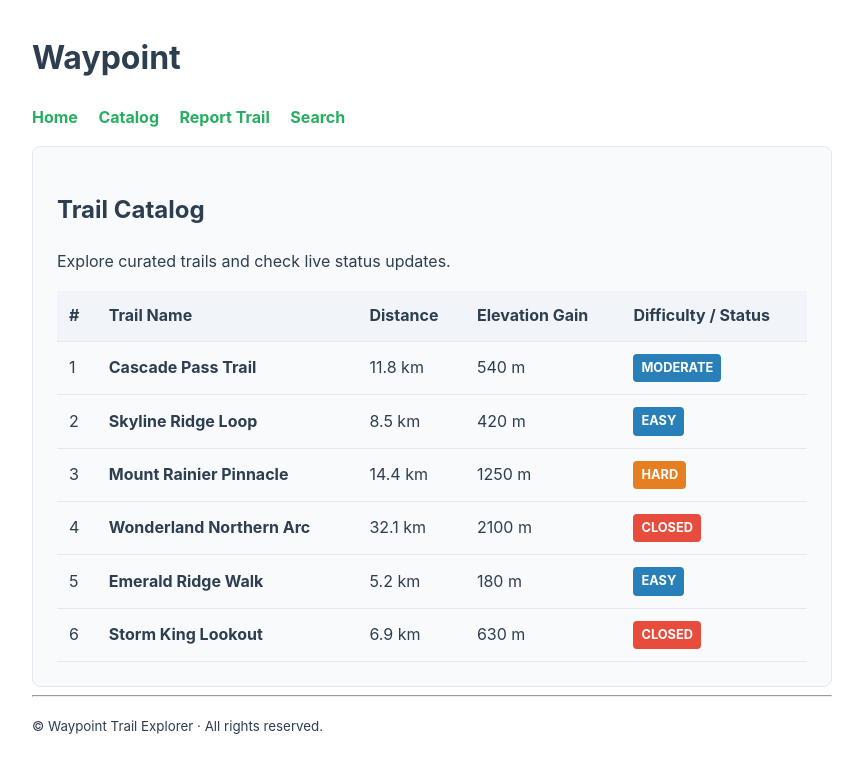
After one commit to GT-Codeur/waypoint-project, a Django app: page /catalog/ in a window 1280 px wide. The commit adds this page. Shown: the top 773 px of the page, without its empty margins (208-1071 px from the left). Run offline with Django 4.2, Linux system fonts and the light colour scheme.

Commit message:
week 11 commit

```diff
--- /dev/null
+++ b/templates/base.html
@@ -0,0 +1,20 @@
+{% load static %}
+<!DOCTYPE html>
+<html lang="en">
+<head>
+    <meta charset="UTF-8">
+    <meta name="viewport" content="width=device-width, initial-scale=1.0">
+    <title>{% block title %}Waypoint{% endblock %}</title>
+    <link rel="stylesheet" href="{% static 'css/style.css' %}">
+    {% block extra_head %}{% endblock %}
+</head>
+<body>
+    {% include "partials/navbar.html" %}
+
+    <main class="card">
+        {% block content %}{% endblock %}
+    </main>
+
+    {% include "partials/footer.html" %}
+</body>
+</html>
--- /dev/null
+++ b/templates/catalog.html
@@ -0,0 +1,75 @@
+{% extends "base.html" %}
+
+{% block title %}Waypoint · Trail Catalog{% endblock %}
+
+{% block extra_head %}
+<style>
+    .badge {
+        display: inline-block;
+        padding: 0.25rem 0.5rem;
+        border-radius: 4px;
+        font-size: 0.8rem;
+        font-weight: bold;
+        color: white;
+        text-transform: uppercase;
+    }
+    .badge-open { background-color: #27ae60; }
+    .badge-hard { background-color: #e67e22; }
+    .badge-closed { background-color: #e74c3c; }
+    .badge-easy { background-color: #2980b9; }
+
+    table {
+        width: 100%;
+        border-collapse: collapse;
+        margin-top: 1rem;
+    }
+    th, td {
+        text-align: left;
+        padding: 0.75rem;
+        border-bottom: 1px solid #e2e8f0;
+    }
+    th {
+        background-color: #f1f5f9;
+    }
+</style>
+{% endblock %}
+
+{% block content %}
+    <h2>Trail Catalog</h2>
+    <p>Explore curated trails and check live status updates.</p>
+
+    <table>
+        <thead>
+            <tr>
+                <th>#</th>
+                <th>Trail Name</th>
+                <th>Distance</th>
+                <th>Elevation Gain</th>
+                <th>Difficulty / Status</th>
+            </tr>
+        </thead>
+        <tbody>
+            {% for trail in trails %}
+                <tr>
+                    <td>{{ forloop.counter }}</td>
+                    <td><strong>{{ trail.name }}</strong></td>
+                    <td>{{ trail.distance|floatformat:1 }} km</td>
+                    <td>{{ trail.elevation }} m</td>
+                    <td>
+                        {% if not trail.is_open %}
+                            <span class="badge badge-closed">CLOSED</span>
+                        {% elif trail.difficulty == "Expert" or trail.difficulty == "Hard" %}
+                            <span class="badge badge-hard">HARD</span>
+                        {% else %}
+                            <span class="badge badge-easy">{{ trail.difficulty|upper }}</span>
+                        {% endif %}
+                    </td>
+                </tr>
+            {% empty %}
+                <tr>
+                    <td colspan="5">No trails available in the catalog.</td>
+                </tr>
+            {% endfor %}
+        </tbody>
+    </table>
+{% endblock %}
--- /dev/null
+++ b/templates/partials/footer.html
@@ -0,0 +1,4 @@
+<footer>
+    <hr>
+    <p><small>&copy; Waypoint Trail Explorer · All rights reserved.</small></p>
+</footer>
--- /dev/null
+++ b/templates/partials/navbar.html
@@ -0,0 +1,9 @@
+<header>
+    <h1>Waypoint</h1>
+    <nav>
+        <a href="{% url 'home' %}">Home</a>
+        <a href="{% url 'catalog' %}">Catalog</a>
+        <a href="{% url 'report' %}">Report Trail</a>
+        <a href="{% url 'search' %}">Search</a>
+    </nav>
+</header>
--- a/trails/views.py
+++ b/trails/views.py
@@ -10,7 +10,6 @@ def home(request):
 
 def report(request):
     if request.method == "POST":
-        # Extract POST data safely
         reporter_name = request.POST.get("name", "Hiker").strip()
         email = request.POST.get("email", "").strip()
         trail_name = request.POST.get("trail", "Unknown Trail").strip()
@@ -24,15 +23,65 @@ def report(request):
         }
         return render(request, "report_thanks.html", context)
 
-    # GET request renders blank form
     return render(request, "report.html")
 
 
 def search(request):
-    # Safely read 'q' query parameter with default fallback to empty string
     query = request.GET.get("q", "").strip()
-
     context = {
         "query": query,
     }
     return render(request, "search.html", context)
+
+
+def catalog(request):
+    # Catalog dataset with at least 6 trail dicts
+    trails_list = [
+        {
+            "name": "Cascade Pass Trail",
+            "distance": 11.842,
+            "elevation": 540,
+            "difficulty": "Moderate",
+            "is_open": True,
+        },
+        {
+            "name": "Skyline Ridge Loop",
+            "distance": 8.5,
+            "elevation": 420,
+            "difficulty": "Easy",
+            "is_open": True,
+        },
+        {
+            "name": "Mount Rainier Pinnacle",
+            "distance": 14.375,
+            "elevation": 1250,
+            "difficulty": "Expert",
+            "is_open": True,
+        },
+        {
+            "name": "Wonderland Northern Arc",
+            "distance": 32.110,
+            "elevation": 2100,
+            "difficulty": "Expert",
+            "is_open": False,
+        },
+        {
+            "name": "Emerald Ridge Walk",
+            "distance": 5.2,
+            "elevation": 180,
+            "difficulty": "Easy",
+            "is_open": True,
+        },
+        {
+            "name": "Storm King Lookout",
+            "distance": 6.891,
+            "elevation": 630,
+            "difficulty": "Hard",
+            "is_open": False,
+        },
+    ]
+
+    context = {
+        "trails": trails_list,
+    }
+    return render(request, "catalog.html", context)
--- a/waypoint_web_app/urls.py
+++ b/waypoint_web_app/urls.py
@@ -22,6 +22,7 @@ from trails import views
 urlpatterns = [
     path('admin/', admin.site.urls),
     path('', views.home, name='home'),
+    path('catalog/', views.catalog, name='catalog'),
     path('report/', views.report, name='report'),
     path('search/', views.search, name='search'),
 ]
```
Also changed, not shown: templates/home.html (+7 -24 lines), templates/report.html (+6 -22 lines), templates/search.html (+6 -22 lines).
